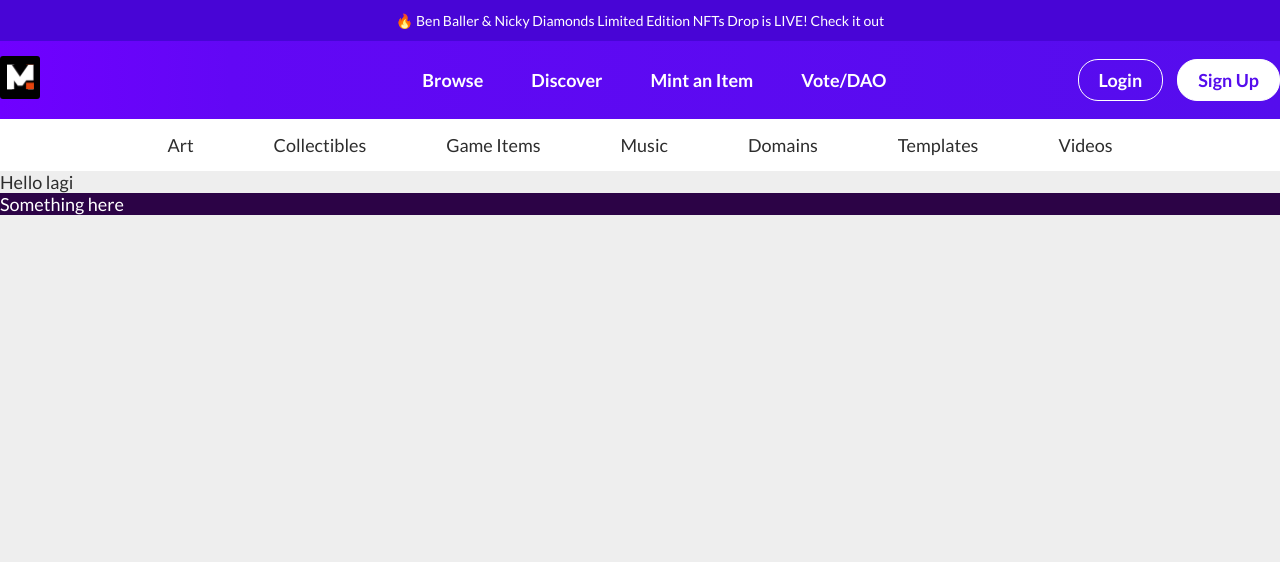
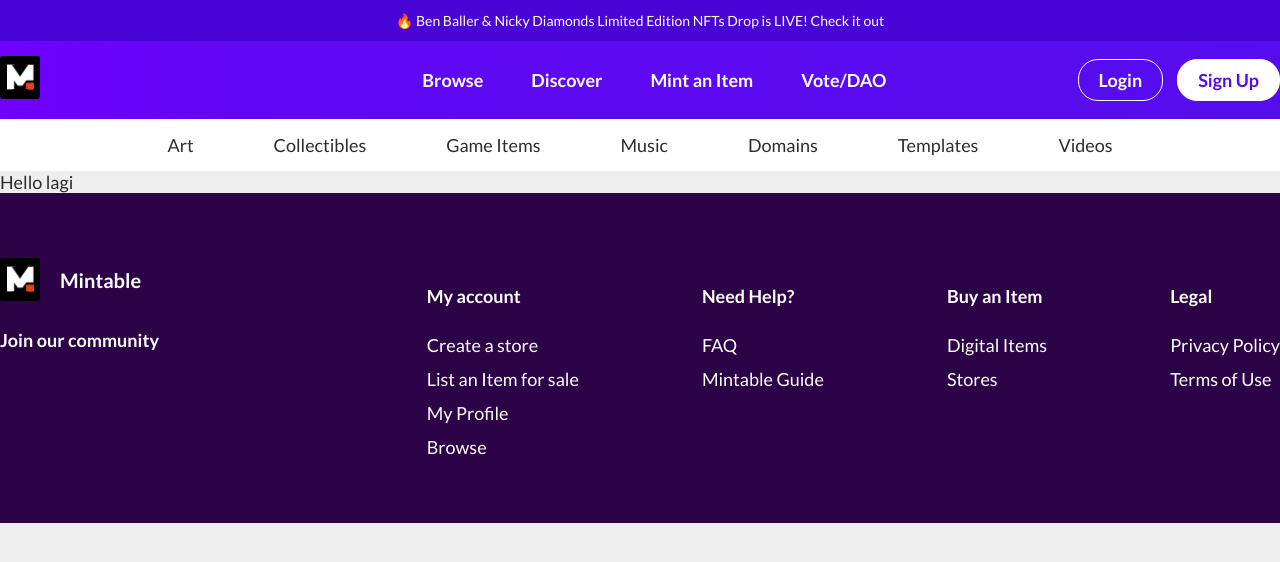
Before and after one commit to felixsusanto/technical-test, a React (Create React App) app: page / in a window 1280 px wide. Shown: the top 562 px of the page. Built offline with nearby package versions, Linux system fonts and the light colour scheme.

Commit message:
basic footer done

```diff
--- a/src/components/Footer/index.tsx
+++ b/src/components/Footer/index.tsx
@@ -1,10 +1,46 @@
 import React from 'react';
 import styled from 'styled-components';
+import Container from '../Container';
+import logo from '../../assets/images/logo.svg';
 
 const FooterWrapper = styled.footer`
   background: #2C0346;
   color: #fff;
-
+  padding: 50px 0;
+  .logo-wrapper {
+    display: flex;
+    font-size: 20px;
+    font-weight: 600;
+    line-height: 1;
+    align-items: center;
+    > img {
+      margin-right: 1em;
+    }
+  }
+  .title, .nav-item {
+    cursor: pointer;
+  }
+  .title {
+    font-weight: 700;
+    padding: 1.5em 0;
+  }
+  .left {
+    flex: 1;
+  }
+  .right {
+    display: flex;
+    flex: 2;
+    justify-content: space-between;
+    .nav-item {
+      + .nav-item {
+        margin-top: 12px;
+      }
+    }
+  }
+  ${Container} {
+    display: flex;
+    justify-content: space-between;
+  }
 `;
 
 const FooterNav = [
@@ -43,7 +79,24 @@
 const Footer = () => {
   return (
     <FooterWrapper>
-      Something here
+      <Container>
+        <div className="left">
+          <div className="logo-wrapper">
+            <img src={logo} alt="mintable logo" /> Mintable
+          </div>
+          <div className="title">Join our community</div>
+        </div>
+        <div className="right">
+          {FooterNav.map((item, index) => {
+            return (
+              <section className="section-nav">
+                <div className="title">{item.title}</div>
+                {item.items.map((navitem) => <div className="nav-item">{navitem}</div>)}
+              </section>
+            );
+          })}
+        </div>
+      </Container>
     </FooterWrapper>
   );
 };
```
